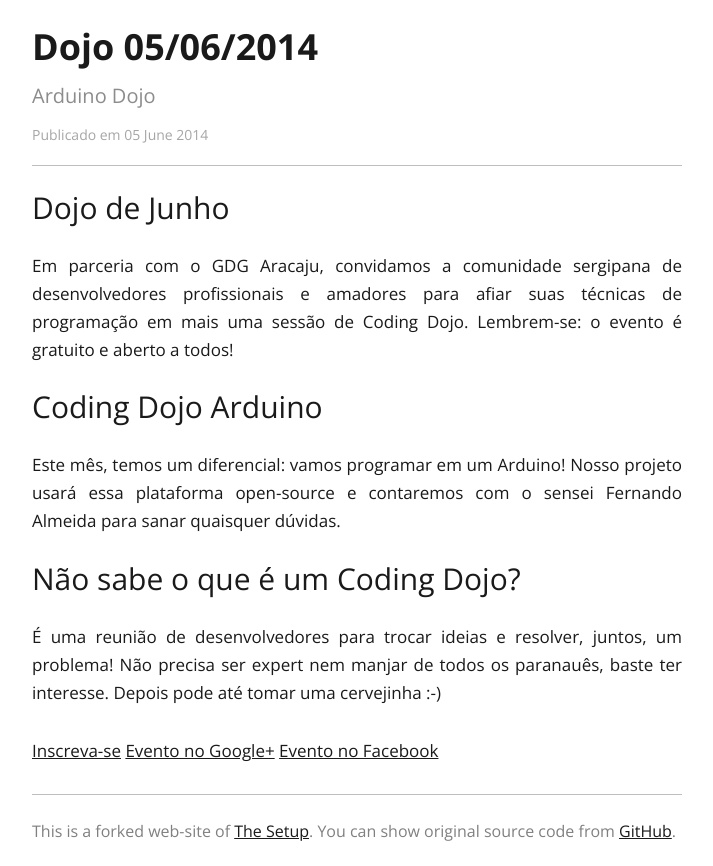
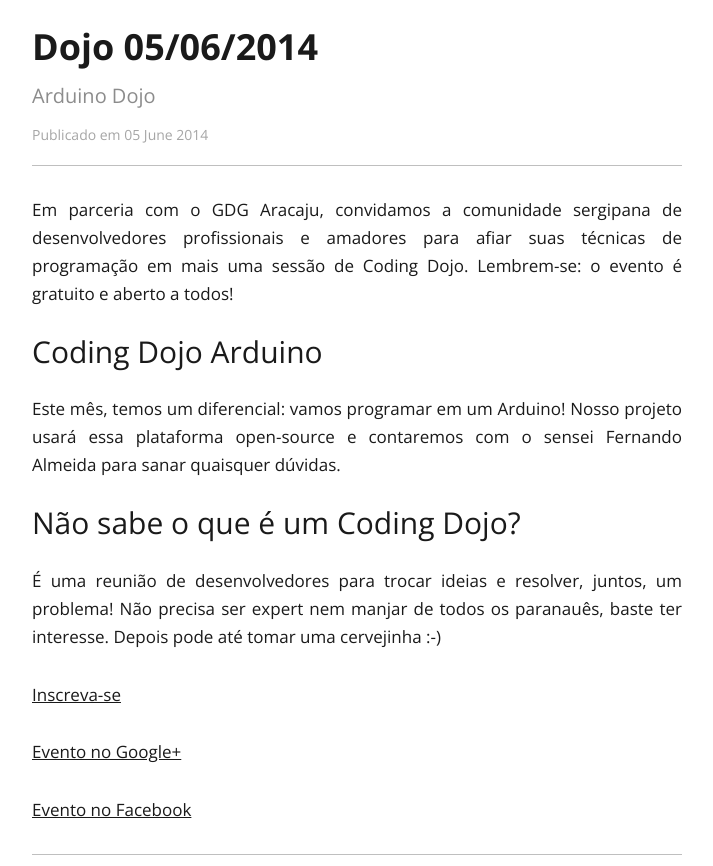
Before and after one commit to dojo-se/dojo-se.github.com, a Jekyll site: the page built from _posts/2014-06-05-coding_dojo.md, in a window 1280 px wide. Shown: the part 461-1327 px from the top of the page, without its empty margins (283-996 px from the left). Built offline with Jekyll 4.4.1, drawn with Linux system fonts in a browser that asks for light colours; Markdown is read by kramdown in place of the engine named in the settings.

Commit message:
Fix post Junho/2014

```diff
--- a/_posts/2014-06-05-coding_dojo.md
+++ b/_posts/2014-06-05-coding_dojo.md
@@ -3,8 +3,6 @@ layout  : post
 person  : Dojo 05/06/2014
 summary : Arduino Dojo
 ---
-
-## Dojo de Junho
 
 Em parceria com o GDG Aracaju, convidamos a comunidade sergipana de desenvolvedores profissionais e amadores para afiar suas técnicas de programação em mais uma sessão de Coding Dojo. Lembrem-se: o evento é gratuito e aberto a todos!
 
@@ -17,5 +15,7 @@ Este mês, temos um diferencial: vamos programar em um Arduino! Nosso projeto us
 É uma reunião de desenvolvedores para trocar ideias e resolver, juntos, um problema! Não precisa ser expert nem manjar de todos os paranauês, baste ter interesse. Depois pode até tomar uma cervejinha :-)
 
 [Inscreva-se](http://www.gdgaracaju.com.br/2014/05/gdg-arduino-dojo-em-junho.html "Inscrições em GDG Aracaju")
+
 [Evento no Google+](https://plus.google.com/events/ctepg075sr7uqh68qcgt2dq0bu4)
+
 [Evento no Facebook](https://www.facebook.com/events/696695183725194/)
```
